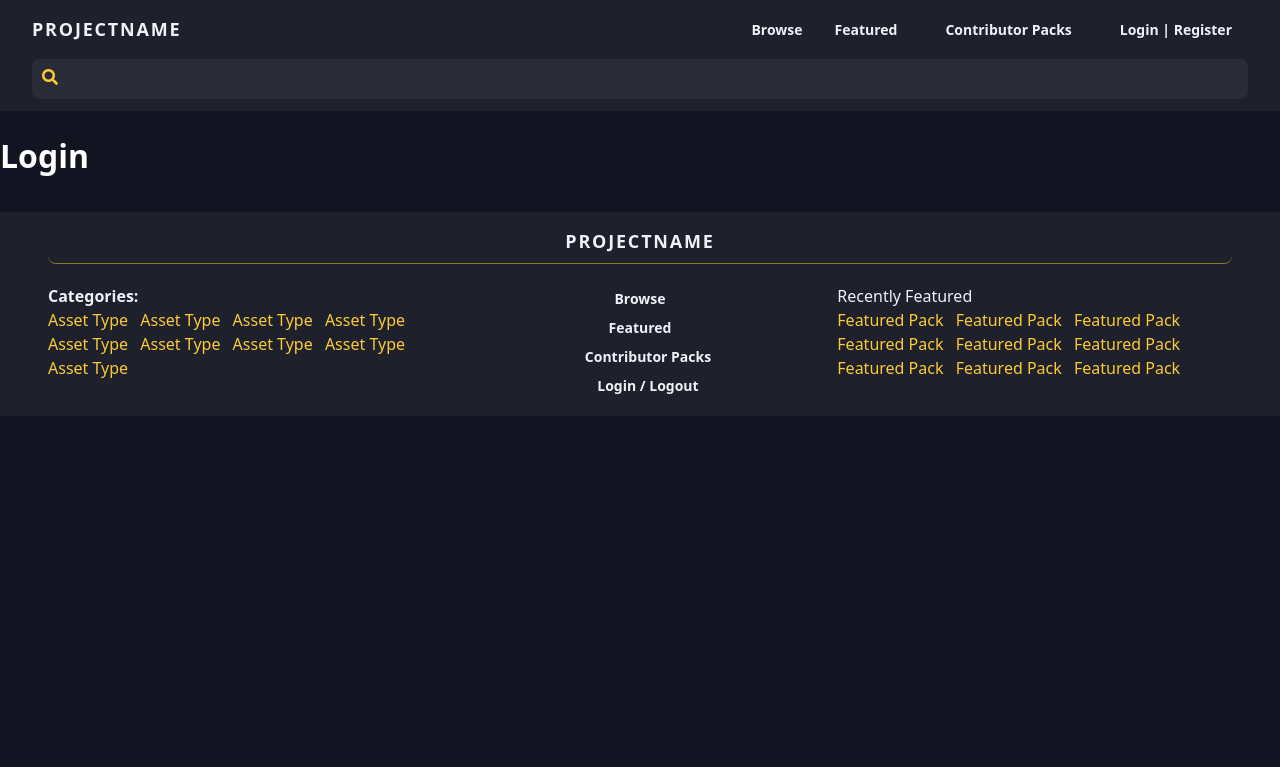
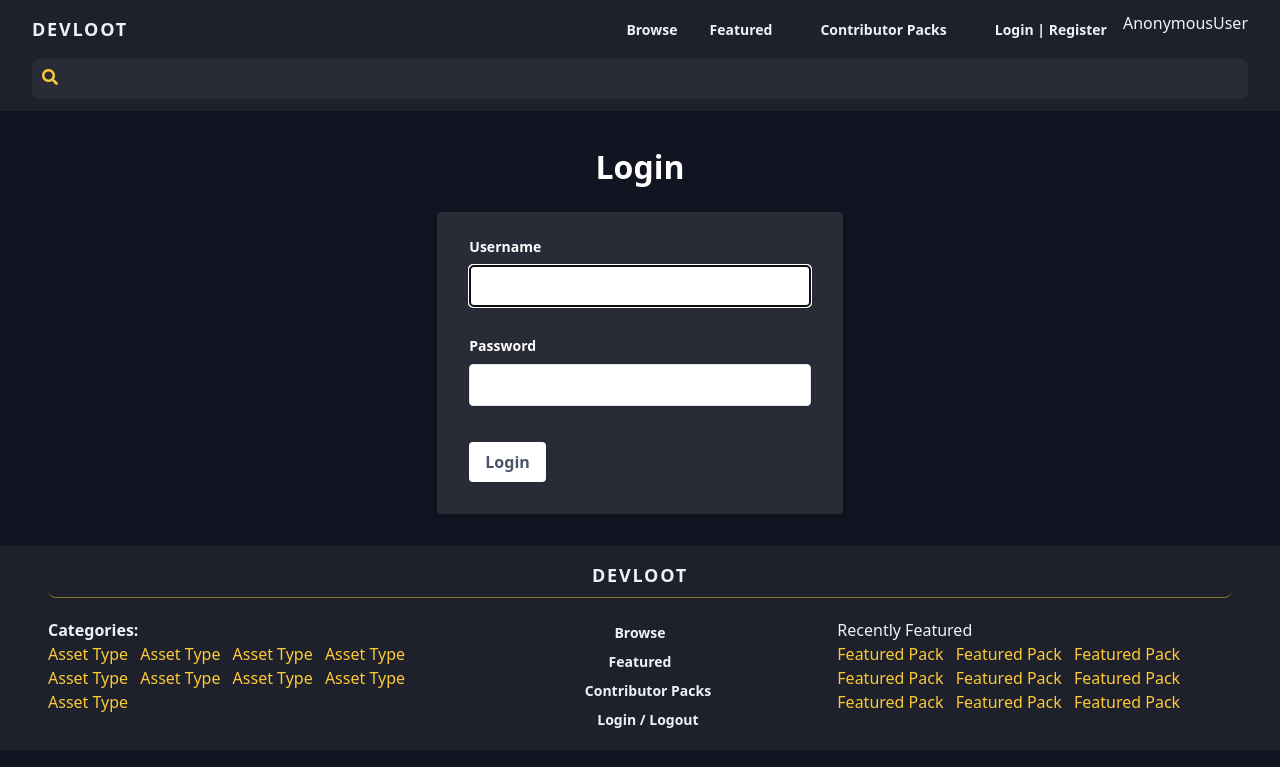
Before and after one commit to waldrupm/devloot, a Django app: page /login/ in a window 1280 px wide. Shown: the top 767 px of the page. Run offline with Django 3.2, Linux system fonts and the light colour scheme; some libraries are stand-ins or nearby versions.

Commit message:
Latest, bug in login

```diff
--- a/assets/forms.py
+++ b/assets/forms.py
@@ -1,4 +1,4 @@
-from django.contrib.auth.forms import UserCreationForm
+from django.contrib.auth.forms import UserCreationForm, AuthenticationForm
 from django import forms
 from django.contrib.auth.models import User
 
@@ -6,15 +6,22 @@ from django.contrib.auth.models import User
 class CreateUserForm(UserCreationForm):
     def __init__(self, *args, **kwargs):
         super().__init__(*args, **kwargs)
-        self.fields['password1'].widget.attrs.update({'class': 'shadow appearance-none border border-red rounded w-full py-2 px-3 text-grey-darker mb-3'})
-        self.fields['password2'].widget.attrs.update({'class': 'shadow appearance-none border border-red rounded w-full py-2 px-3 text-grey-darker mb-3'})
+        self.fields['password1'].widget.attrs.update({'class': 'shadow border rounded w-full py-2 px-3 text-gray-800 mb-3'})
+        self.fields['password2'].widget.attrs.update({'class': 'shadow border rounded w-full py-2 px-3 text-gray-800 mb-3'})
 
     email = forms.EmailField(max_length=150)
     username = forms.CharField(max_length=30)
 
-    email.widget.attrs.update({'class': 'shadow appearance-none border rounded w-full py-2 px-3 text-grey-darker mb-2'})
-    username.widget.attrs.update({'class': 'shadow appearance-none border rounded w-full py-2 px-3 text-grey-darker mb-2'})
+    email.widget.attrs.update({'class': 'shadow border rounded w-full py-2 px-3 text-gray-800 mb-2'})
+    username.widget.attrs.update({'class': 'shadow border rounded w-full py-2 px-3 text-gray-800 mb-2'})
 
     class Meta:
         model = User
         fields = ['username', 'email', 'password1', 'password2']
+
+
+class LoginForm(AuthenticationForm):
+    def __init__(self, *args, **kwargs):
+        super().__init__(*args, **kwargs)
+        self.fields['username'].widget.attrs.update({'class': 'shadow border rounded w-full py-2 px-3 text-gray-800 mb-3'})
+        self.fields['password'].widget.attrs.update({'class': 'shadow border rounded w-full py-2 px-3 text-gray-800 mb-3'})
--- a/assets/templates/assets/asset_list.html
+++ b/assets/templates/assets/asset_list.html
@@ -8,11 +8,11 @@
         {% for asset in object_list %}
             <div class="w-1/2 h-auto rounded-lg overflow-hidden px-1 md:px-2 text-gray-400 pb-3 mb-4 lg:w-1/3 xl:w-1/4">
                 <img src="https://via.placeholder.com/500x300/ffd437/000000?text=Individual+Item" alt="Item text">
-                <h3 class="text-gray-500 text-xs uppercase tracking-wide font-semibold mt-3">Contributor Name</h3>
-                <h2 class="text-gray-100 truncate text-lg"><a href="{% url 'assets:AssetDetail' pk=asset.id %}">{{asset.name}}</a></h2>
+                <h3 class="text-gray-600 text-xs uppercase tracking-wide font-semibold mt-3">Contributor Name</h3>
+                <h2 class="text-gray-100 truncate text-lg font-semibold"><a href="{% url 'assets:AssetDetail' pk=asset.id %}">{{asset.name}}</a></h2>
                 <div class="mt-2 flex justify-between items-center">
                     <div class="w-2/3">
-                        <span class="text-xs italic font-light">{% for tag in asset.tags.all %}{{tag.name}} {% empty %}No Tags{% endfor %}</span>
+                        <span class="text-gray-500 text-xs italic font-light">{% for tag in asset.tags.all %}{{tag.name}} | {% empty %}No Tags{% endfor %}</span>
                     </div>
                     <div class="w-1/3 pr-2 text-right">
                             <a href=""><i class="fas fa-heart fa-lead mx-2" aria-hidden="true"></i></a>
--- a/assets/templates/assets/login.html
+++ b/assets/templates/assets/login.html
@@ -5,5 +5,35 @@
 {% endblock title %}
 
 {% block content %}
-    <h1>Login</h1>
+    <div class="container mx-auto px-6 lg:px-8 mt-8 text-center">
+        <h1>Login</h1>
+        <div class="bg-card-bg shadow-md rounded px-8 pt-6 pb-8 mb-4 flex flex-col md:w-1/2 xl:w-1/3 md:mx-auto">
+            {% for field in form %}
+                {% for error in field.errors %}
+                    <p class="text-xs text-red-200">{{ error }}</p>
+                {% endfor %}
+            {% endfor %}
+            <form method="POST">
+                {% csrf_token %}
+                <div class="mb-4 text-left">
+                <label class="block text-grey-darker text-sm font-bold mb-2" for="username">
+                    Username
+                </label>
+                {{ form.username }}
+                </div>
+                <div class="mb-6 text-left">
+                <label class="block text-grey-darker text-sm font-bold mb-2" for="password1">
+                    Password
+                </label>
+                {{ form.password }}
+                {% comment %} <p class="text-xs italic">Please choose a password.</p> {% endcomment %}
+                </div>
+                <div class="flex items-center justify-between">
+                <button class="bg-white hover:bg-accent-yellow hover:text-black text-gray-700 font-bold py-2 px-4 rounded" type="submit">
+                    Login
+                </button>
+                </div>
+            </form>
+        </div>
+    </div>
 {% endblock content %}
--- a/assets/views.py
+++ b/assets/views.py
@@ -3,7 +3,7 @@ from .models import Asset
 from django.views.generic import ListView, DetailView
 from django.contrib.auth import login, authenticate, logout
 
-from .forms import CreateUserForm
+from .forms import CreateUserForm, LoginForm
 
 
 # Create your views here.
@@ -34,8 +34,20 @@ def registerPage(request):
 
 
 def loginPage(request):
-    context = {}
-    return render(request, 'assets/login.html', context)
+    form = LoginForm(request.POST)
+    if form.is_valid():
+        print("form is valid")
+        username = form.cleaned_data.get('username')
+        password = form.cleaned_data.get('password')
+        user = authenticate(username=username, password=password)
+        if user is not None:
+            login(request, user)
+            return redirect('assets:home')
+    else:
+        print('form invalid')
+        form = LoginForm()
+    return render(request, 'assets/login.html', {'form': form})
+
 
 def logoutPage(request):
     logout(request)
--- a/templates/footer.html
+++ b/templates/footer.html
@@ -1,6 +1,6 @@
 <footer class="w-full text-gray-200 bg-nav-bg mt-8">
     <div class="container px-4 mx-auto md:px-6 lg:px-12 text-center p-4">
-      <h2 class="text-lg font-semibold tracking-widest text-gray-200 uppercase rounded-lg focus:outline-none focus:shadow-outline pb-2 border-b border-accent-yellow border-opacity-50"><a href="#">ProjectName</a></h2>
+      <h2 class="text-lg font-semibold tracking-widest text-gray-200 uppercase rounded-lg focus:outline-none focus:shadow-outline pb-2 border-b border-accent-yellow border-opacity-50"><a href="#">DevLoot</a></h2>
       <div class="w-full flex flex-wrap">
         <div class="w-full text-center md:w-1/3 md:order-2 md:pt-5">
           <a class="block px-4 py-1 mt-2 text-sm font-semibold bg-transparent rounded-lg md:mt-0 hover:text-gray-900 focus:text-gray-900 hover:bg-accent-yellow focus:bg-gray-200 focus:outline-none focus:shadow-outline"
--- a/templates/navbar.html
+++ b/templates/navbar.html
@@ -3,7 +3,7 @@
         class="flex flex-col container px-4 mx-auto md:items-center md:justify-between md:flex-row md:px-6 lg:px-8">
         <div class="py-4 flex flex-row items-center justify-between">
             <a href="{% url 'assets:home' %}"
-                class="text-lg font-semibold tracking-widest text-gray-200 uppercase rounded-lg focus:outline-none focus:shadow-outline">ProjectName</a>
+                class="text-lg font-semibold tracking-widest text-gray-200 uppercase rounded-lg focus:outline-none focus:shadow-outline">DevLoot</a>
             <button class="md:hidden rounded-lg focus:outline-none focus:shadow-outline" @click="open = !open">
                 <svg fill="currentColor" viewBox="0 0 20 20" class="w-6 h-6">
                     <path x-show="!open" fill-rule="evenodd"
@@ -24,7 +24,7 @@
             <a class="px-4 py-2 mt-2 text-sm font-semibold bg-transparent rounded-lg md:mt-0 md:ml-4 hover:text-gray-900 focus:text-gray-900 hover:bg-accent-yellow focus:bg-gray-200 focus:outline-none focus:shadow-outline"
                 href="#">Contributor Packs</a>
             <a class="px-4 py-2 mt-2 text-sm font-semibold bg-transparent rounded-lg md:mt-0 md:ml-4 hover:text-gray-900 focus:text-gray-900 hover:bg-accent-yellow focus:bg-gray-200 focus:outline-none focus:shadow-outline"
-                href="{% url 'assets:login' %}">Login | Register</a>
+                href="{% url 'assets:login' %}">Login | Register</a>{{ user }}
         </nav>
     </div>
     <div class="container px-4 mx-auto md:px-6 lg:px-8">
```
Also changed, not shown: 1 other file.
